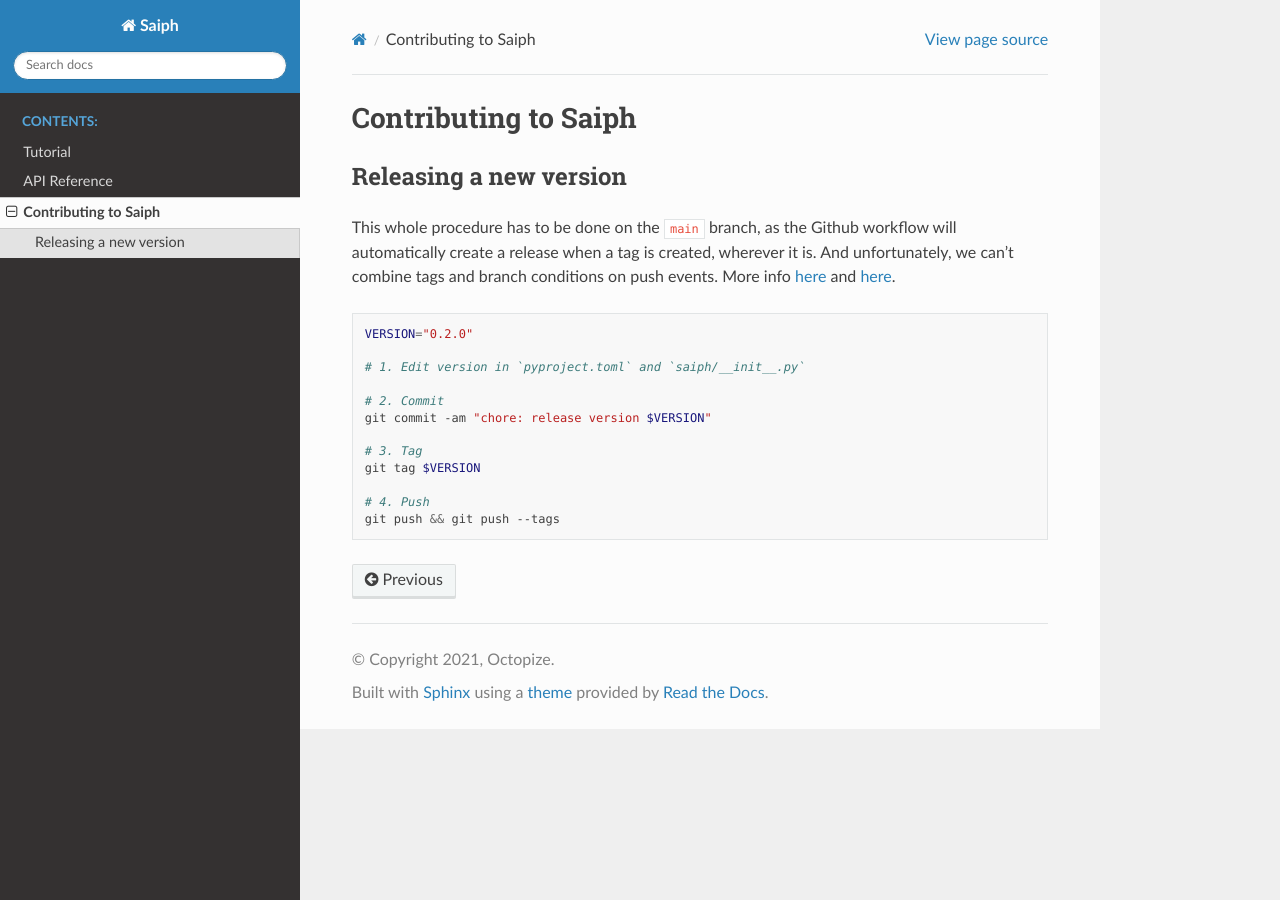
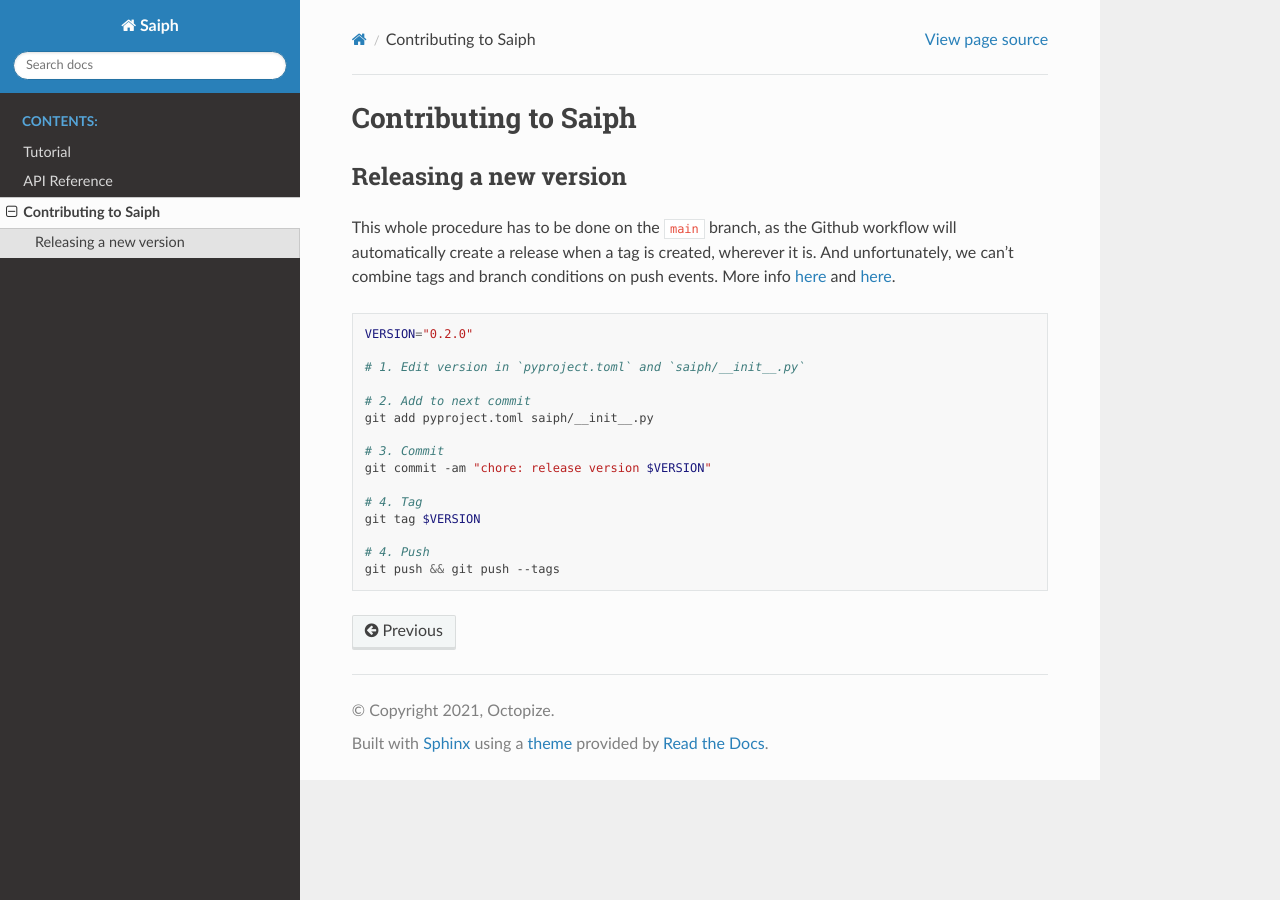
Before and after one commit to octopize/saiph, a Sphinx documentation site: the page built from docs/contributing.md, in a window 1280 px wide. Built offline with Sphinx 7.4.7 and the Read the Docs theme 2.0.0, drawn with Linux system fonts in a browser that asks for light colours.

```diff
--- a/docs/contributing.md
+++ b/docs/contributing.md
@@ -11,10 +11,13 @@ VERSION="0.2.0"
 
 # 1. Edit version in `pyproject.toml` and `saiph/__init__.py`
 
-# 2. Commit
+# 2. Add to next commit
+git add pyproject.toml saiph/__init__.py
+
+# 3. Commit
 git commit -am "chore: release version $VERSION"
 
-# 3. Tag
+# 4. Tag
 git tag $VERSION
 
 # 4. Push
--- a/pyproject.toml
+++ b/pyproject.toml
@@ -1,7 +1,7 @@
 [tool.poetry]
 name = "saiph"
 # Also modify in saiph/__init__.py
-version = "1.2.0"
+version = "1.3.0"
 description = "A projection package"
 authors = ["Octopize <help@octopize.io>"]
 license = "Apache-2.0"
--- a/saiph/__init__.py
+++ b/saiph/__init__.py
@@ -2,7 +2,7 @@ from .inverse_transform import inverse_transform
 from .projection import fit, fit_transform, stats, transform
 
 # Also modify in pyproject.toml
-__version__ = "1.2.0"
+__version__ = "1.3.0"
 
 __all__ = [
     "__version__",
```
